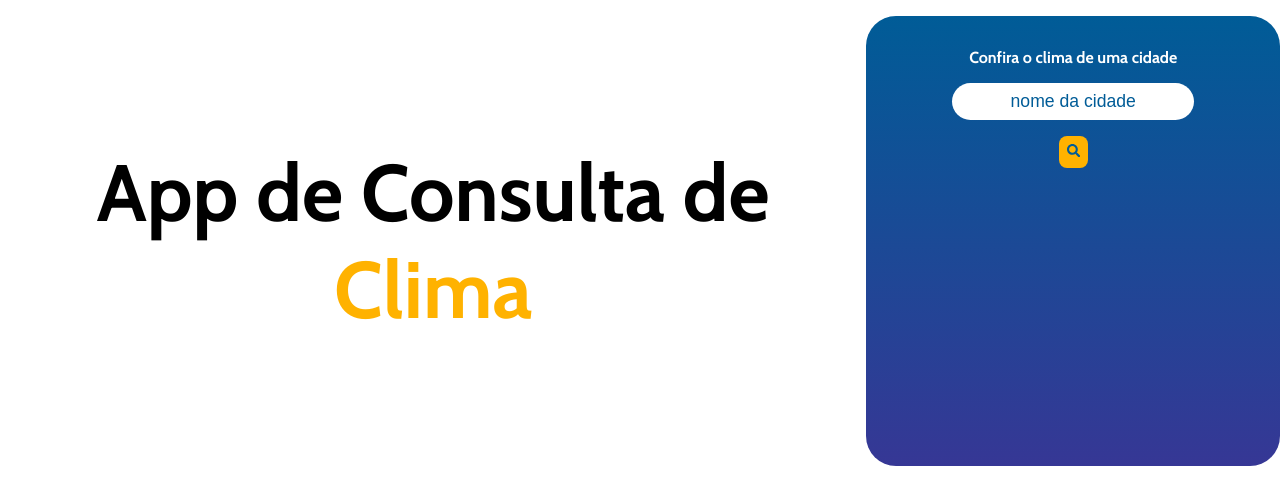
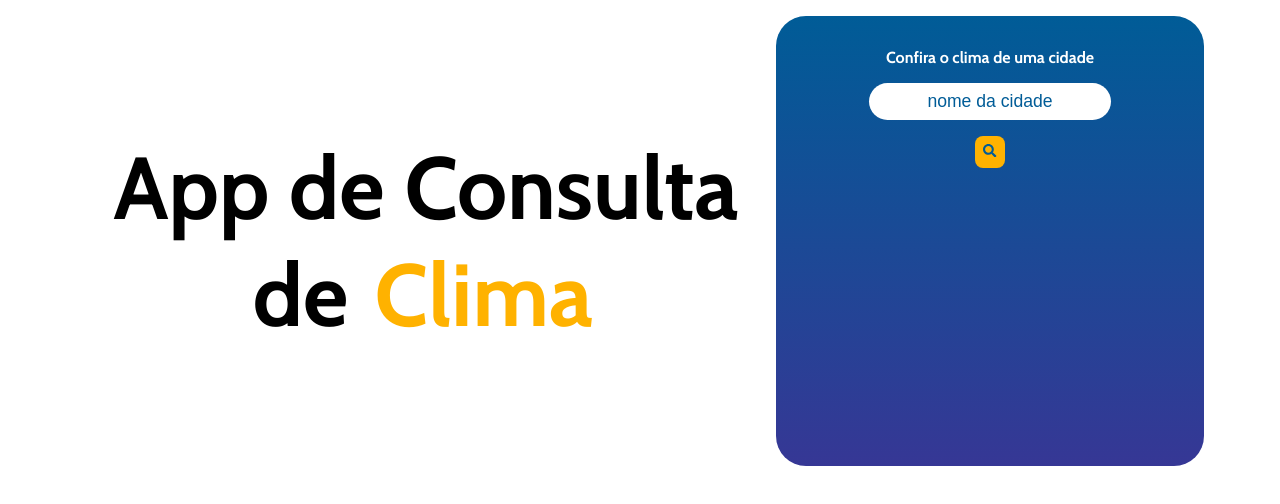
Before and after one commit to Luiz-de-Lima/weather-app-react-ts, a React (Create React App) app: page / in a window 1280 px wide. Shown: the top 504 px of the page. Built offline with nearby package versions, Linux system fonts and the light colour scheme.

Commit message:
fix: ajustes no tamanho do header

```diff
--- a/src/components/Header/styles.scss
+++ b/src/components/Header/styles.scss
@@ -1,10 +1,10 @@
 header {
+  width: 700px;
   .title {
-    font-size: 5rem;
-
+    font-size: 5.5rem;
     font-weight: 700;
+    text-align: center;
     color: #000000;
-    text-align: center;
     margin: 2rem 0;
     .span-title {
       color: #ffb200;
```
